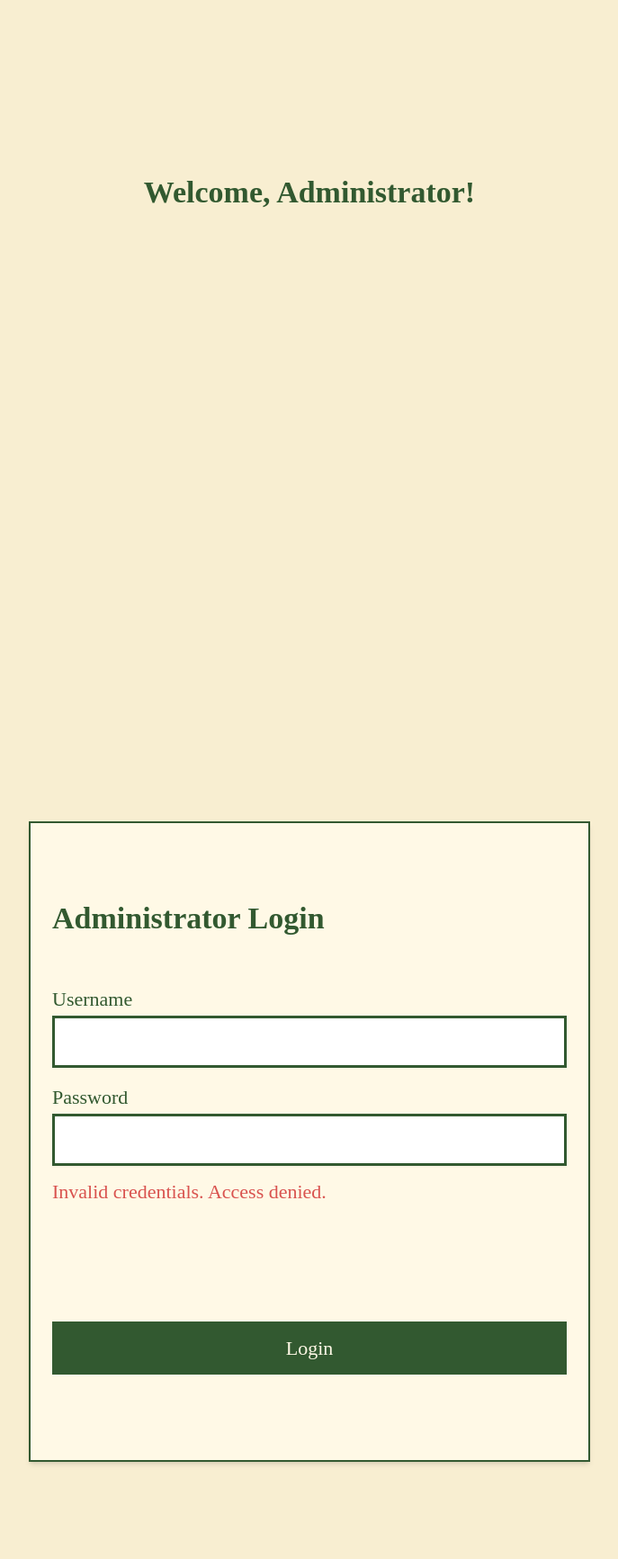
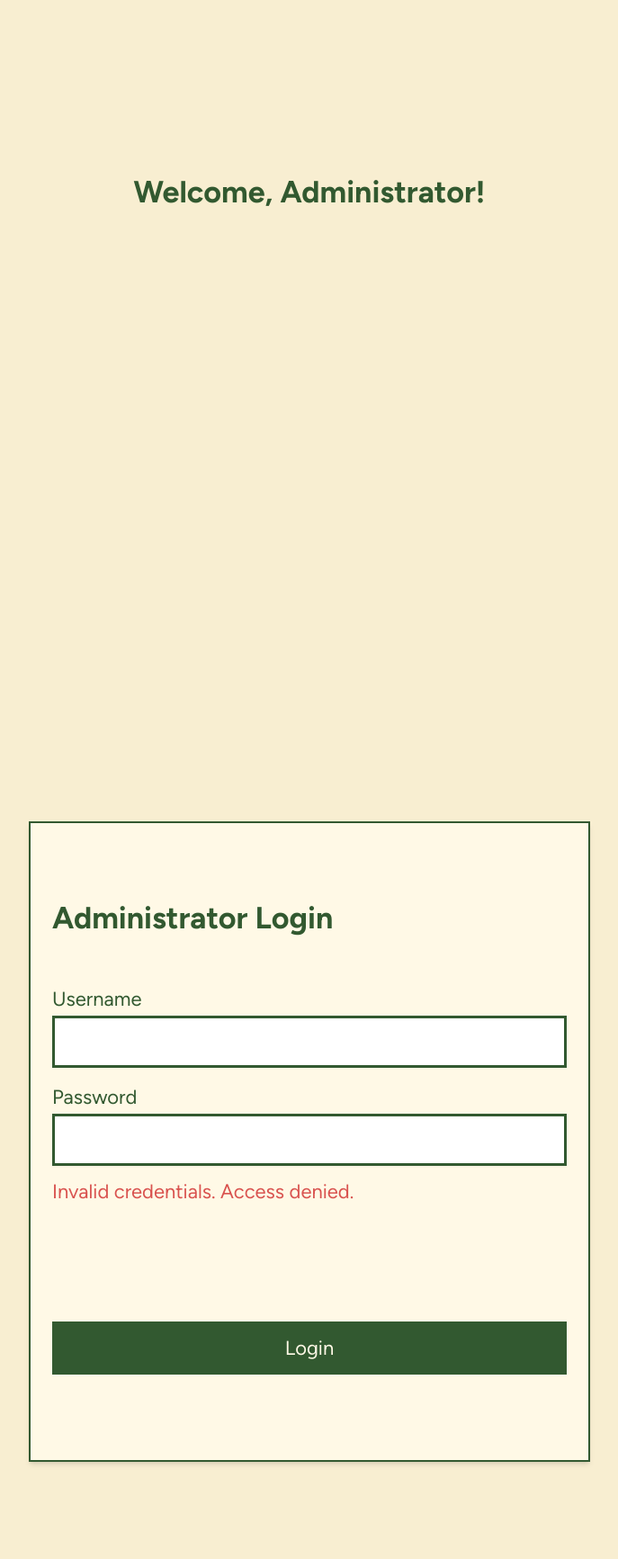
Before and after one commit to edmark1434/ManSciHub, a PHP site: page /frontend/TEST1.html in a window 1280 px wide; the page is wider, and only the part inside the window is pictured. Shown: the part 187-1920 px from the top of that part at 90% size, without its empty margins (296-983 px from the left). Run offline with PHP 8.4, Linux system fonts and the light colour scheme; some libraries are stand-ins or nearby versions.

Commit message:
Add files via upload

```diff
--- a/frontend/css/style.css
+++ b/frontend/css/style.css
@@ -1,8 +1,20 @@
-body {
-    font-family: Figtree;
+@font-face {
+    font-family: 'Figtree';
+    src: url('../assets/Figtree-Regular.ttf') format('truetype');
+    font-weight: normal;
+    font-style: normal;
 }
 
+@font-face {
+    font-family: 'Figtree';
+    src: url('../assets/Figtree-Bold.ttf') format('truetype');
+    font-weight: bold;
+    font-style: normal;
+}
+
+
 * {
+    font-family: Figtree;
     accent-color: var(--green);
     box-sizing: border-box;
 }
@@ -10,9 +22,3 @@
 ::-webkit-calendar-picker-indicator {
     filter: invert(29%) sepia(36%) saturate(455%) hue-rotate(81deg) brightness(92%) contrast(90%);
 }
-
-.select {
-}
-
-.select > select {
-}
```
